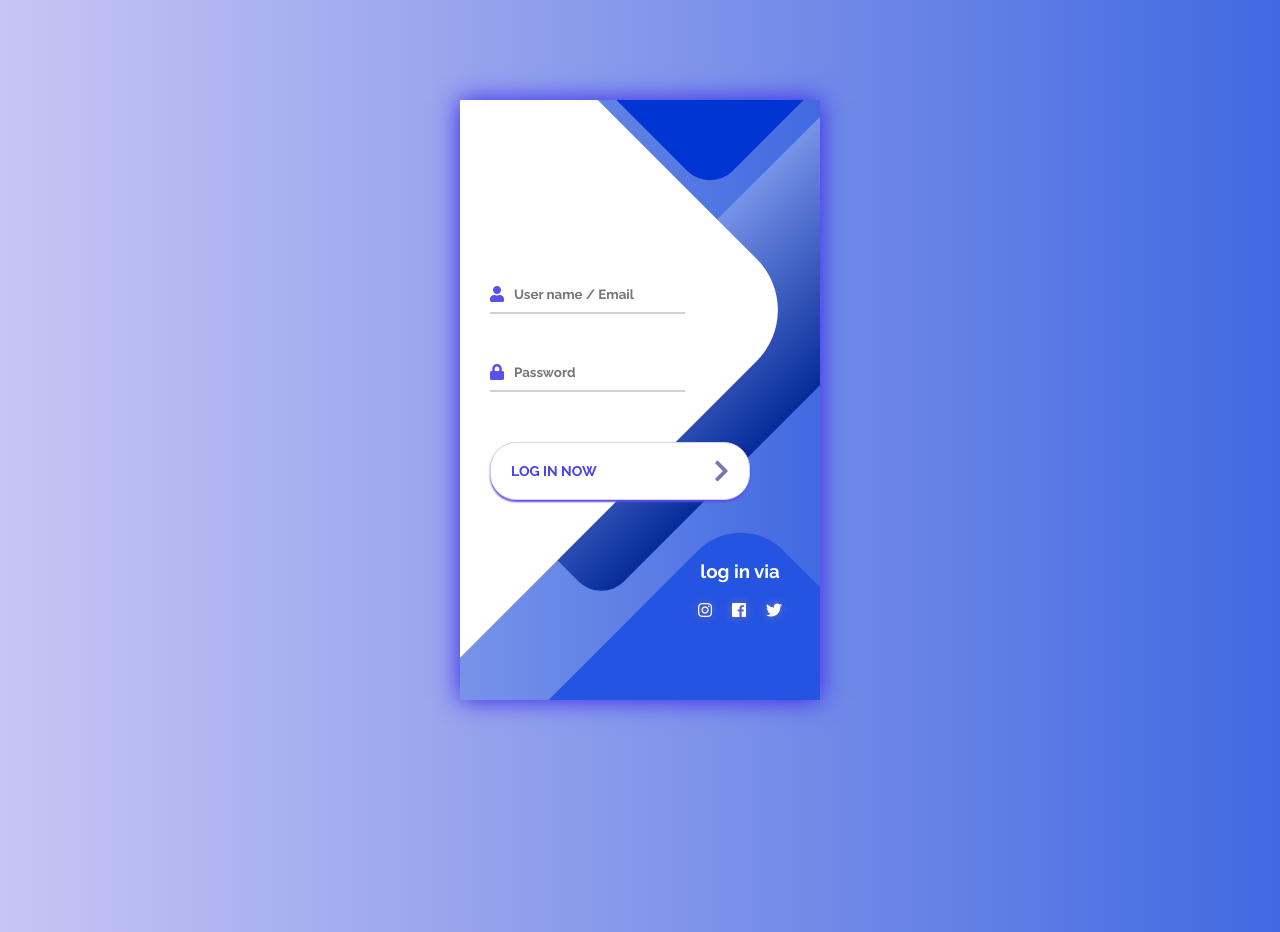
After one commit to Safayedbin/TMS, a PHP site: page /login.html in a window 1280 px wide. The commit adds this page. Run offline with PHP 8.4, Linux system fonts and the light colour scheme; some libraries are stand-ins or nearby versions.

Commit message:
Add files via upload

```diff
--- /dev/null
+++ b/login.html
@@ -0,0 +1,49 @@
+<!DOCTYPE html>
+<html lang="en" >
+<head>
+  <meta charset="UTF-8">
+  <title></title>
+  <link rel='stylesheet' href='https://use.fontawesome.com/releases/v5.2.0/css/all.css'>
+<link rel='stylesheet' href='https://use.fontawesome.com/releases/v5.2.0/css/fontawesome.css'><link rel="stylesheet" href="./style.css">
+
+</head>
+<body>
+<!-- partial:index.partial.html -->
+<div class="container">
+	<div class="screen">
+		<div class="screen__content">
+			<form class="login">
+				<div class="login__field">
+					<i class="login__icon fas fa-user"></i>
+					<input type="text" class="login__input" placeholder="User name / Email">
+				</div>
+				<div class="login__field">
+					<i class="login__icon fas fa-lock"></i>
+					<input type="password" class="login__input" placeholder="Password">
+				</div>
+				<button class="button login__submit">
+					<span class="button__text">Log In Now</span>
+					<i class="button__icon fas fa-chevron-right"></i>
+				</button>
+			</form>
+			<div class="social-login">
+				<h3>log in via</h3>
+				<div class="social-icons">
+					<a href="#" class="social-login__icon fab fa-instagram"></a>
+					<a href="#" class="social-login__icon fab fa-facebook"></a>
+					<a href="#" class="social-login__icon fab fa-twitter"></a>
+				</div>
+			</div>
+		</div>
+		<div class="screen__background">
+			<span class="screen__background__shape screen__background__shape4"></span>
+			<span class="screen__background__shape screen__background__shape3"></span>
+			<span class="screen__background__shape screen__background__shape2"></span>
+			<span class="screen__background__shape screen__background__shape1"></span>
+		</div>
+	</div>
+</div>
+<!-- partial -->
+
+</body>
+</html>
--- /dev/null
+++ b/style.css
@@ -0,0 +1,178 @@
+@import url('https://fonts.googleapis.com/css?family=Raleway:400,700');
+
+* {
+	box-sizing: border-box;
+	margin: 0;
+	padding: 0;
+	font-family: Raleway, sans-serif;
+}
+
+body {
+	background: linear-gradient(90deg, #C7C5F4, #4169e1);
+}
+
+.container {
+	display: flex;
+	align-items: center;
+	justify-content: center;
+	min-height: 100vh;
+}
+
+.screen {
+	background: linear-gradient(90deg, #7793e9, #4169e1);
+	position: relative;
+	height: 600px;
+	width: 360px;
+	box-shadow: 0px 0px 24px #3723eb;
+}
+
+.screen__content {
+	z-index: 1;
+	position: relative;
+	height: 100%;
+}
+
+.screen__background {
+	position: absolute;
+	top: 0;
+	left: 0;
+	right: 0;
+	bottom: 0;
+	z-index: 0;
+	-webkit-clip-path: inset(0 0 0 0);
+	clip-path: inset(0 0 0 0);
+}
+
+.screen__background__shape {
+	transform: rotate(45deg);
+	position: absolute;
+}
+
+.screen__background__shape1 {
+	height: 520px;
+	width: 520px;
+	background: #FFF;
+	top: -50px;
+	right: 120px;
+	border-radius: 0 72px 0 0;
+}
+
+.screen__background__shape2 {
+	height: 220px;
+	width: 220px;
+	background: #0035d4;
+	top: -172px;
+	right: 0;
+	border-radius: 32px;
+}
+
+.screen__background__shape3 {
+	height: 540px;
+	width: 190px;
+	background: linear-gradient(90deg, #7793e9, #062b99);
+	top: -24px;
+	right: 0;
+	border-radius: 32px;
+}
+
+.screen__background__shape4 {
+	height: 400px;
+	width: 200px;
+	background: #2554e2;
+	top: 420px;
+	right: 50px;
+	border-radius: 60px;
+}
+
+.login {
+	width: 320px;
+	padding: 30px;
+	padding-top: 156px;
+}
+
+.login__field {
+	padding: 20px 0px;
+	position: relative;
+}
+
+.login__icon {
+	position: absolute;
+	top: 30px;
+	color: #5951ec;
+}
+
+.login__input {
+	border: none;
+	border-bottom: 2px solid #D1D1D4;
+	background: none;
+	padding: 10px;
+	padding-left: 24px;
+	font-weight: 700;
+	width: 75%;
+	transition: .2s;
+}
+
+.login__input:active,
+.login__input:focus,
+.login__input:hover {
+	outline: none;
+	border-bottom-color: #4169e1;
+}
+
+.login__submit {
+	background: #fff;
+	font-size: 14px;
+	margin-top: 30px;
+	padding: 16px 20px;
+	border-radius: 26px;
+	border: 1px solid #D4D3E8;
+	text-transform: uppercase;
+	font-weight: 700;
+	display: flex;
+	align-items: center;
+	width: 100%;
+	color: #4941e9;
+	box-shadow: 0px 2px 2px #5d4fdf;
+	cursor: pointer;
+	transition: .2s;
+}
+
+.login__submit:active,
+.login__submit:focus,
+.login__submit:hover {
+	border-color: #554edf;
+	outline: none;
+}
+
+.button__icon {
+	font-size: 24px;
+	margin-left: auto;
+	color: #7875B5;
+}
+
+.social-login {
+	position: absolute;
+	height: 140px;
+	width: 160px;
+	text-align: center;
+	bottom: 0px;
+	right: 0px;
+	color: #fff;
+}
+
+.social-icons {
+	display: flex;
+	align-items: center;
+	justify-content: center;
+}
+
+.social-login__icon {
+	padding: 20px 10px;
+	color: #fff;
+	text-decoration: none;
+	text-shadow: 0px 0px 8px #7875B5;
+}
+
+.social-login__icon:hover {
+	transform: scale(1.5);
+}
```
Also changed, not shown: maps.php (+11 -1 lines), signup.html (added, +51 -0 lines), tms.sql (line endings or trailing spaces).
